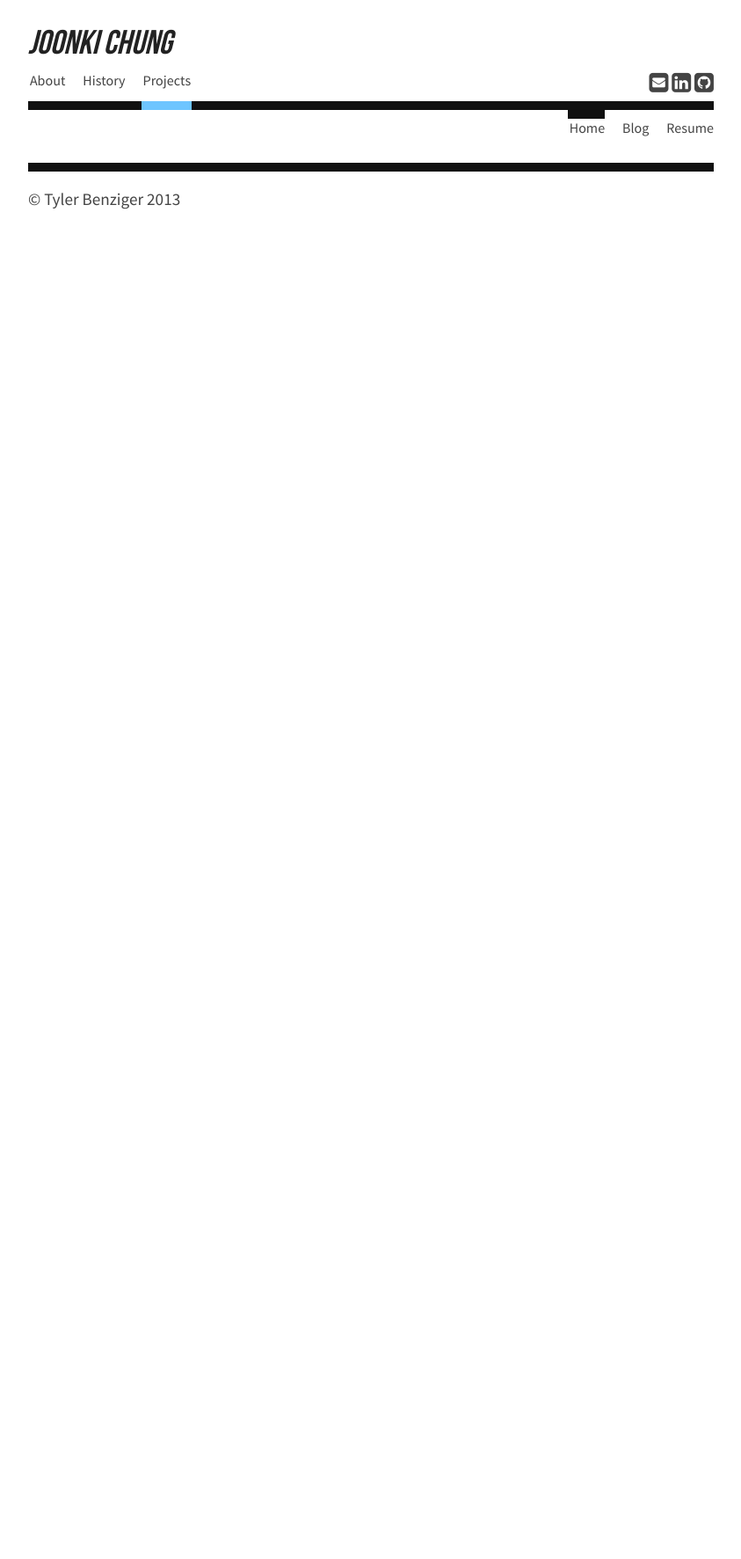
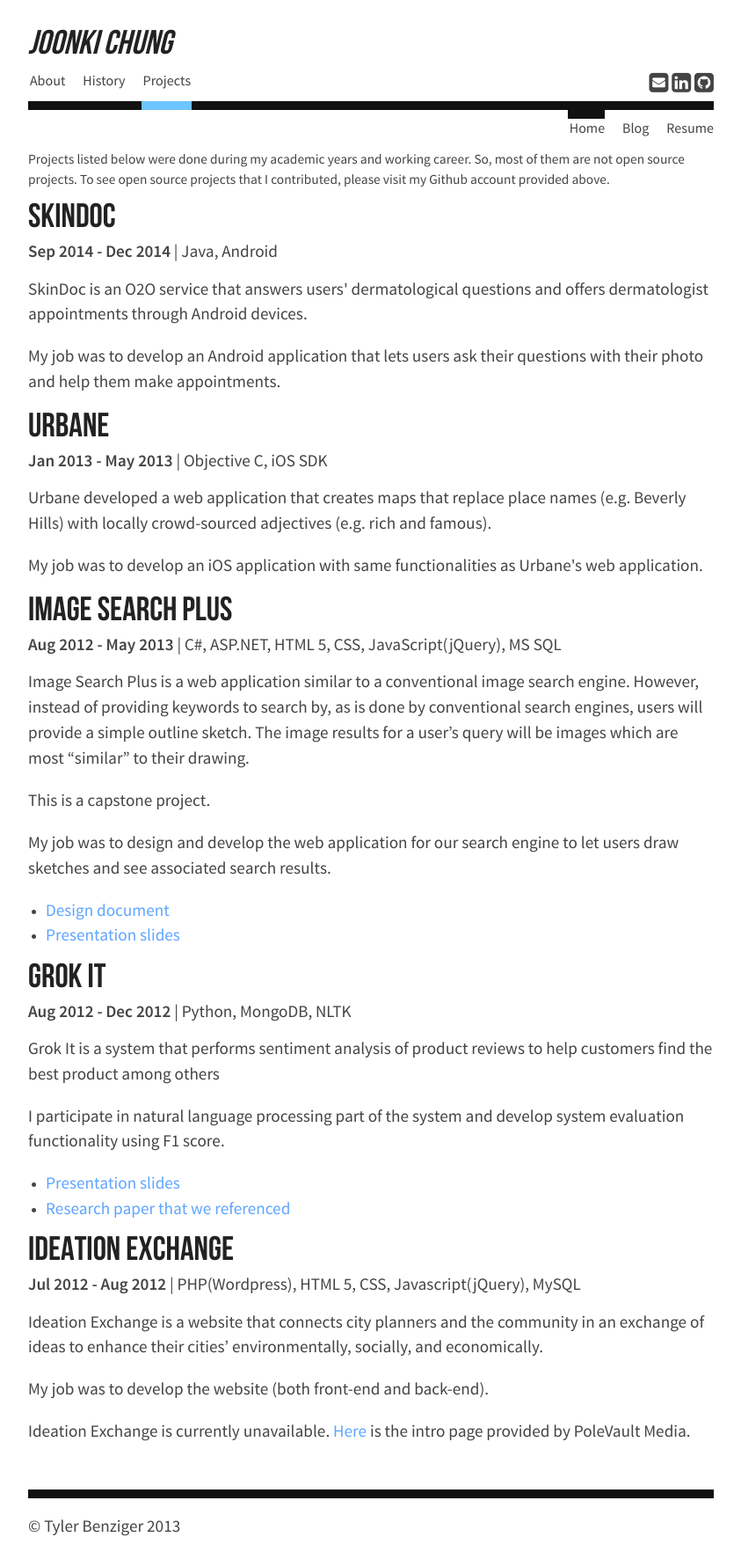
Before and after one commit to joonki34/joonki34.github.io, a Jekyll site: the page built from projects/index.html, in a window 1280 px wide. Shown: the whole page at 88% size, without its empty margins (218-1061 px from the left). Built offline with Jekyll 4.4.1, drawn with Linux system fonts in a browser that asks for light colours; nearby versions of some CDN libraries; before the commit the page ends 900 px from its top, so only the background shows below that.

Commit message:
Add projects page

```diff
--- a/css/desktop.scss
+++ b/css/desktop.scss
@@ -8,14 +8,6 @@ h1.hero {
     margin: 0.3em 0 0.1em;
 }
 
-.project {
-    @include span-columns(6);
-}
-
 .pagination a {
     @include span-columns(3);
 }
-
-.project h2 {
-    font-size: 3.5em;
-}
--- a/css/mobile.scss
+++ b/css/mobile.scss
@@ -244,26 +244,6 @@ ul {
     margin: 1em 0 -1.2em;
 }
 
-#projects {
-    margin-top: 40px;
-}
-
-.project {
-    display: block;
-    border: 1px solid $lightGrey;
-    margin-bottom: 2.35765%;
-    @include pad;
-    color: inherit;
-    &:hover {
-        border-color: $indigo;
-        text-decoration: none;
-    }
-}
-
-.project h2 {
-  font-size: 3em;
-}
-
 // History
 .work ul, .education ul{
     list-style: none;
@@ -299,8 +279,32 @@ ul {
     float: right;
 }
 
-.project:nth-child(2n) {
-    @include omega;
+// Projects
+
+#projects {
+}
+
+#projects .help p{
+    font-size: 0.8em;
+}
+
+.project {
+
+}
+
+.project .meta {
+}
+
+.project .meta .date {
+    font-weight: bold;
+}
+
+.project .meta .toolstack {
+
+}
+
+.project .extra li {
+    list-style: disc;
 }
 
 .pagination {
--- a/projects/index.html
+++ b/projects/index.html
@@ -4,3 +4,98 @@ nav: projects
 subnav: home
 layout: default
 ---
+<div id="projects">
+	<div class="help">
+		<p>Projects listed below were done during my academic years and working career. So, most of them are not open source projects. To see open source projects that I contributed, please visit my Github account provided above.
+		</p>
+	</div>
+	<div class="project">
+		<h5 class="title">SkinDoc</h5>
+
+		<div class="meta">
+		<span class="date">Sep 2014 - Dec 2014</span> | <span class="toolstack">Java, Android</span>
+		</div>
+
+		<div class="description">
+			<p>SkinDoc is an O2O service that answers users' dermatological questions and offers dermatologist appointments through Android devices.</p>
+			<p>My job was to develop an Android application that lets users ask their questions with their photo and help them make appointments.</p>
+		</div>
+	</div>
+
+	<div class="project">
+		<h5 class="title">Urbane</h5>
+
+		<div class="meta">
+		<span class="date">Jan 2013 - May 2013</span> | <span class="toolstack">Objective C, iOS SDK</span>
+		</div>
+
+		<div class="description">
+			<p>Urbane developed a web application that creates maps that replace place names (e.g. Beverly Hills) with locally crowd-sourced adjectives (e.g. rich and famous).</p>
+			<p>My job was to develop an iOS application with same functionalities as Urbane's web application.</p>
+		</div>
+	</div>
+
+	<div class="project">
+		<h5 class="title">Image Search Plus</h5>
+
+		<div class="meta">
+		<span class="date">Aug 2012 - May 2013</span> | <span class="toolstack">C#, ASP.NET, HTML 5, CSS, JavaScript(jQuery), MS SQL</span>
+		</div>
+
+		<div class="description">
+			<p>Image Search Plus is a web application similar to a conventional image search engine. However, instead of providing keywords to search by, as is done by conventional search engines, users will provide a simple outline sketch. The image results for a user’s query will be images which are most “similar” to their drawing.</p>
+			<p>This is a capstone project.</p>
+			<p>My job was to design and develop the web application for our search engine to let users draw sketches and see associated search results.</p>
+		</div>
+
+		<div class="extra">
+			<ul>
+				<li><a href="{{ baseurl }}/assets/projects/imagesearchplus/design_document.pdf" target="_blank">Design document</a></li>
+				<li><a href="{{ baseurl }}/assets/projects/imagesearchplus/presentation.pdf" target="_blank">Presentation slides</a></li>
+			</ul>
+		</div>
+	</div>
+
+	<div class="project">
+		<h5 class="title">Grok It</h5>
+
+		<div class="meta">
+		<span class="date">Aug 2012 - Dec 2012</span> | <span class="toolstack">Python, MongoDB, NLTK</span>
+		</div>
+
+		<div class="description">
+			<p>Grok It is a system that performs sentiment analysis of product reviews to help customers find the best product among others</p>
+			<p>I participate in natural language processing part of the system and develop system evaluation functionality using F1 score.</p>
+		</div>
+
+		<div class="extra">
+			<ul>
+				<li><a href="{{ baseurl }}/assets/projects/grokit/presentation.pdf" target="_blank">Presentation slides</a></li>
+				<li><a href="http://www.cs.uic.edu/~liub/FBS/sentiment-analysis.html" target="_blank">Research paper that we referenced</a></li>
+			</ul>
+		</div>
+	</div>
+
+	<div class="project">
+		<h5 class="title">Ideation Exchange</h5>
+
+		<div class="meta">
+		<span class="date">Jul 2012 - Aug 2012</span> | <span class="toolstack">PHP(Wordpress), HTML 5, CSS, Javascript(jQuery), MySQL</span>
+		</div>
+
+		<div class="description">
+			<p>
+				Ideation Exchange is a website that connects city planners and the community in an exchange of ideas to enhance their cities’ environmentally, socially, and economically.
+			</p>
+			<p>
+				My job was to develop the website (both front-end and back-end).
+			</p>
+			<p>
+				Ideation Exchange is currently unavailable. <a href="http://www.polevaultmedia.com/project/ideation-exchange/" target="_blank">Here</a> is the intro page provided by PoleVault Media.
+			</p>
+		</div>
+
+		<div class="extra">
+		</div>
+	</div>
+</div>
```
Also changed, not shown: 4 other files.
